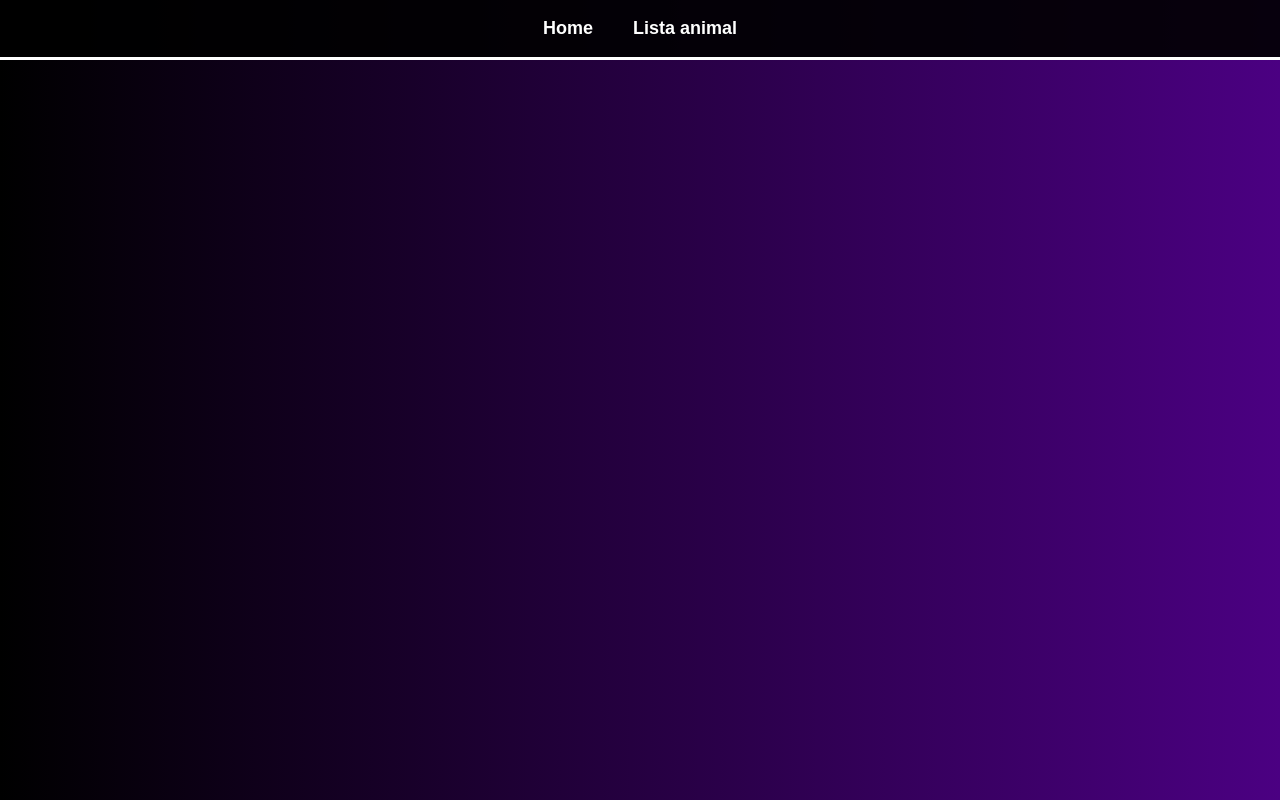
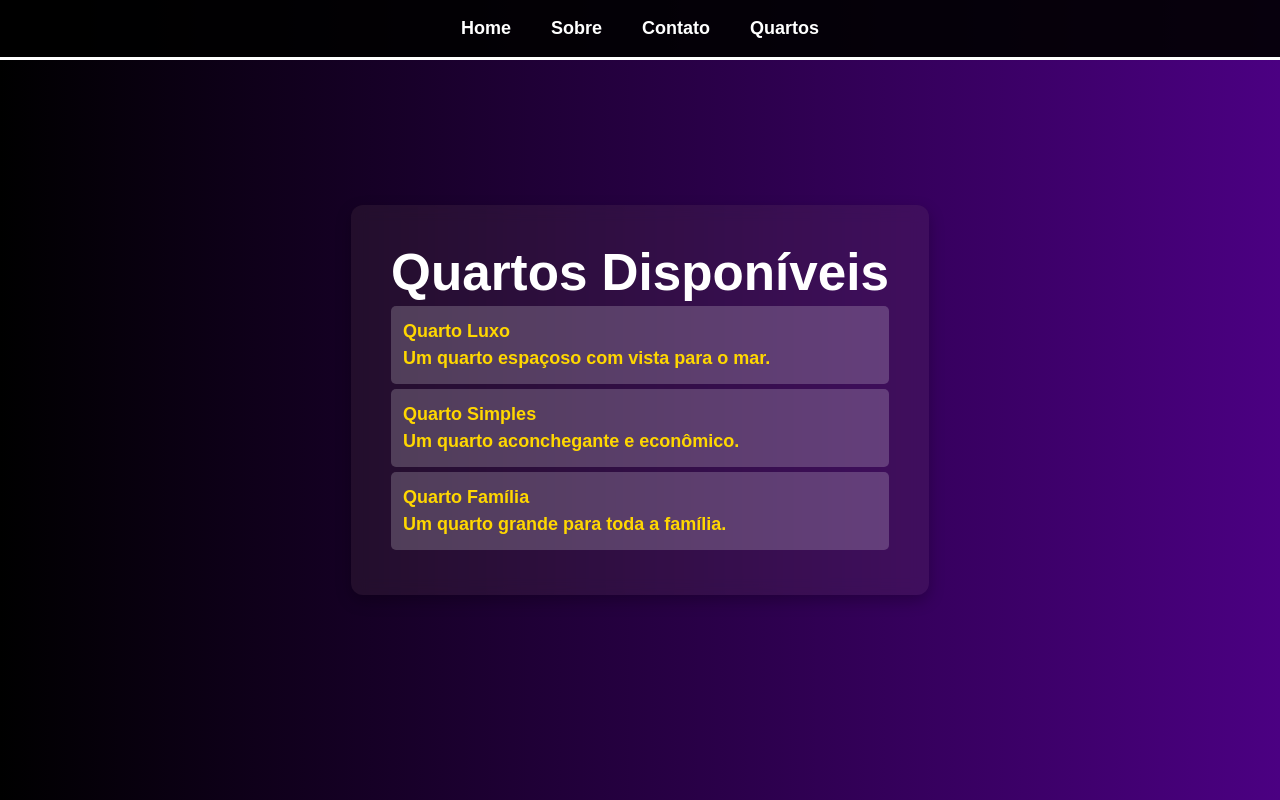
Before and after one commit to emillyCrisallys/Trilhas_Front_End, a React (Vite) app in the folder Trilhas_Front/: page /rooms in a window 1280 px wide. Before the commit this address had no page. Built offline with nearby package versions, Linux system fonts and the light colour scheme.

Commit message:
Trilha 3 - Exer 1,3..

```diff
--- a/Trilhas_Front/src/App.css
+++ b/Trilhas_Front/src/App.css
@@ -260,9 +260,8 @@
   font-size: 14px;
   border-top: 3px solid white;
 }
-*/
 
-/* Reset */
+
 * {
   margin: 0;
   padding: 0;
--- a/Trilhas_Front/src/pages/Rooms.tsx
+++ b/Trilhas_Front/src/pages/Rooms.tsx
@@ -2,9 +2,9 @@
 
 export default function Rooms() {
   const rooms = [
-    { id: 1, name: "Quarto Luxo" },
-    { id: 2, name: "Quarto Simples" },
-    { id: 3, name: "Quarto Família" },
+    { id: 1, name: "Quarto Luxo", description: "Um quarto espaçoso com vista para o mar.", price: "$200" },
+    { id: 2, name: "Quarto Simples", description: "Um quarto aconchegante e econômico.", price: "$100" },
+    { id: 3, name: "Quarto Família", description: "Um quarto grande para toda a família.", price: "$300" },
   ];
 
   return (
@@ -13,7 +13,11 @@
       <ul>
         {rooms.map((room) => (
           <li key={room.id}>
-            <Link to={`/room/${room.id}`}>{room.name}</Link>
+            <Link to={`/room/${room.id}`}>
+              {room.name}
+              <br />
+              {room.description}
+            </Link>
           </li>
         ))}
       </ul>
```
Also changed, not shown: Trilhas_Front/src/App.tsx (+8 -5 lines).
